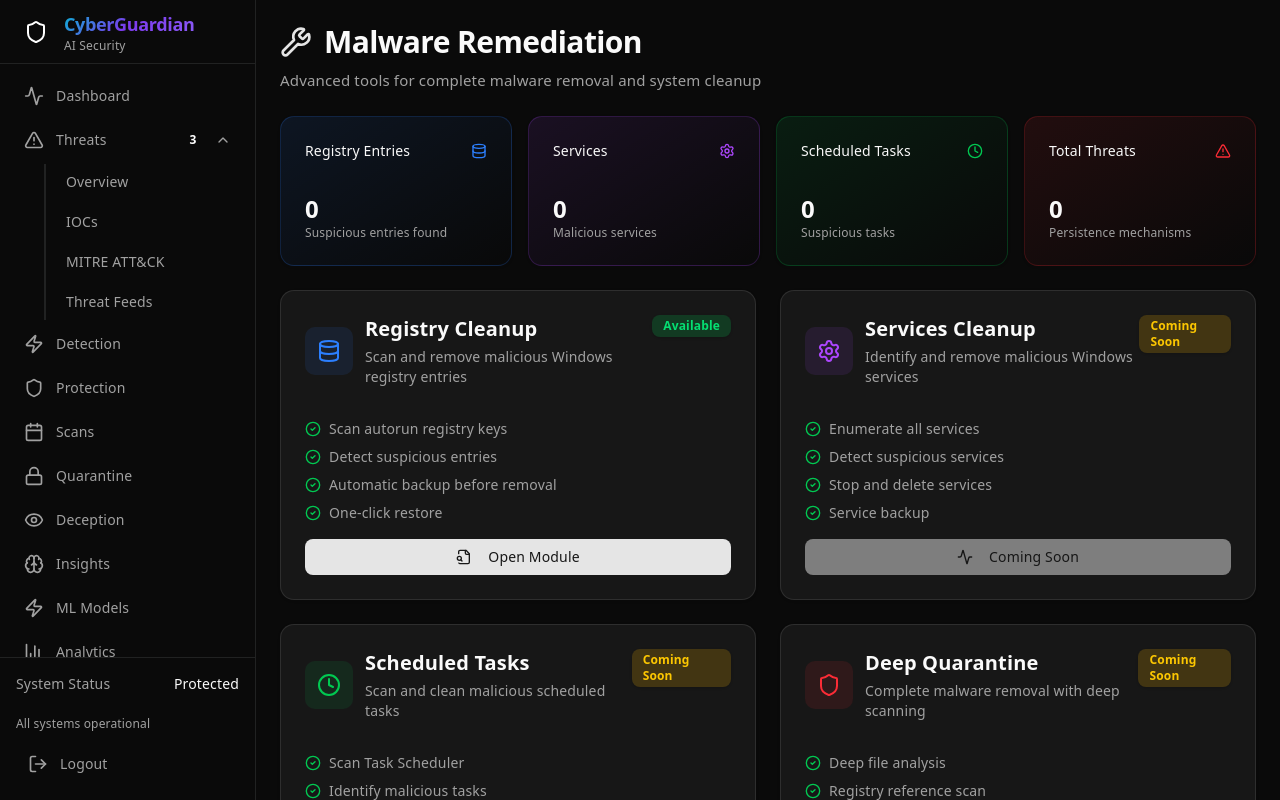
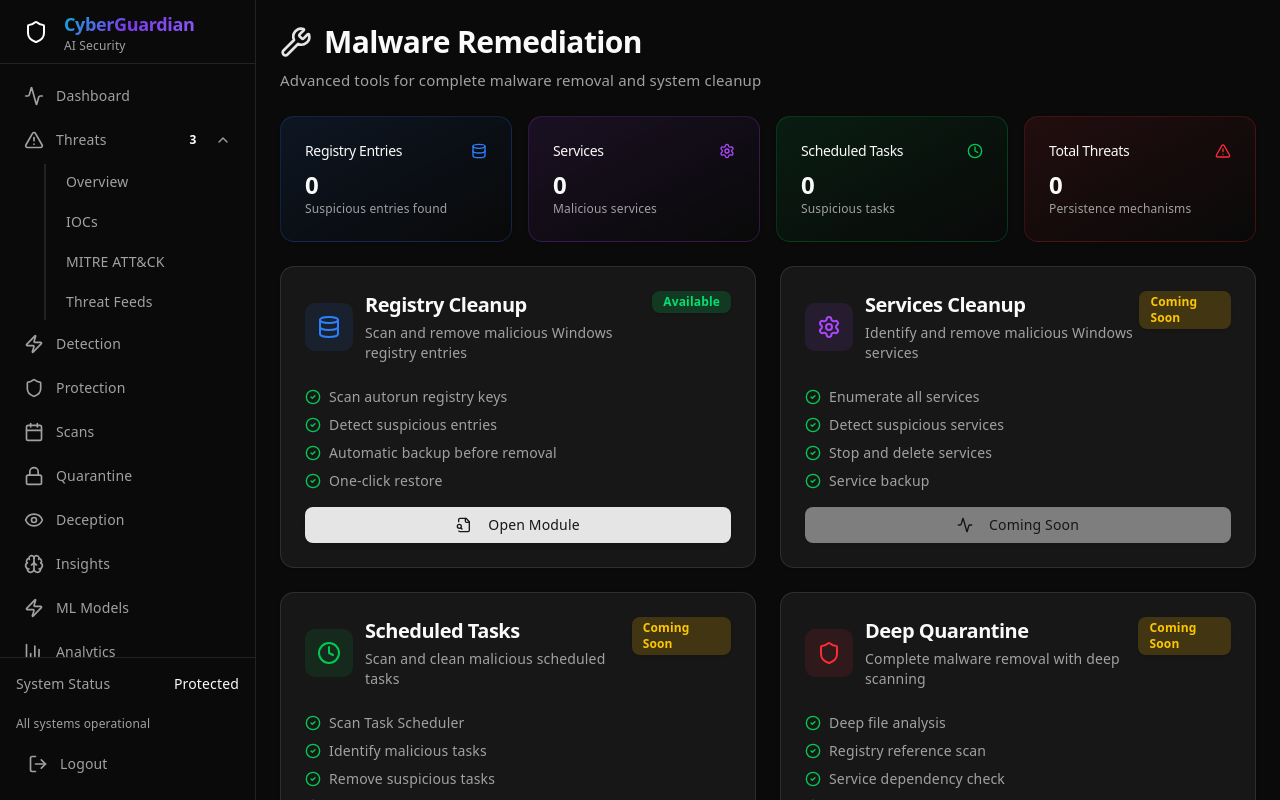
Before and after one commit to stefony/cyberguardian-dashboard, a Next.js app: page /remediation in a window 1280 px wide. Built offline with nearby package versions, Linux system fonts and the light colour scheme; no server answers; sample sign-in values are in the browser's storage.

Commit message:
fix: add missing shadcn components (card, button, toast)

```diff
--- /dev/null
+++ b/components/ui/button.tsx
@@ -0,0 +1,57 @@
+import * as React from "react"
+import { Slot } from "@radix-ui/react-slot"
+import { cva, type VariantProps } from "class-variance-authority"
+
+import { cn } from "@/lib/utils"
+
+const buttonVariants = cva(
+  "inline-flex items-center justify-center gap-2 whitespace-nowrap rounded-md text-sm font-medium transition-colors focus-visible:outline-none focus-visible:ring-1 focus-visible:ring-ring disabled:pointer-events-none disabled:opacity-50 [&_svg]:pointer-events-none [&_svg]:size-4 [&_svg]:shrink-0",
+  {
+    variants: {
+      variant: {
+        default:
+          "bg-primary text-primary-foreground shadow hover:bg-primary/90",
+        destructive:
+          "bg-destructive text-destructive-foreground shadow-sm hover:bg-destructive/90",
+        outline:
+          "border border-input bg-background shadow-sm hover:bg-accent hover:text-accent-foreground",
+        secondary:
+          "bg-secondary text-secondary-foreground shadow-sm hover:bg-secondary/80",
+        ghost: "hover:bg-accent hover:text-accent-foreground",
+        link: "text-primary underline-offset-4 hover:underline",
+      },
+      size: {
+        default: "h-9 px-4 py-2",
+        sm: "h-8 rounded-md px-3 text-xs",
+        lg: "h-10 rounded-md px-8",
+        icon: "h-9 w-9",
+      },
+    },
+    defaultVariants: {
+      variant: "default",
+      size: "default",
+    },
+  }
+)
+
+export interface ButtonProps
+  extends React.ButtonHTMLAttributes<HTMLButtonElement>,
+    VariantProps<typeof buttonVariants> {
+  asChild?: boolean
+}
+
+const Button = React.forwardRef<HTMLButtonElement, ButtonProps>(
+  ({ className, variant, size, asChild = false, ...props }, ref) => {
+    const Comp = asChild ? Slot : "button"
+    return (
+      <Comp
+        className={cn(buttonVariants({ variant, size, className }))}
+        ref={ref}
+        {...props}
+      />
+    )
+  }
+)
+Button.displayName = "Button"
+
+export { Button, buttonVariants }
--- /dev/null
+++ b/components/ui/card.tsx
@@ -0,0 +1,76 @@
+import * as React from "react"
+
+import { cn } from "@/lib/utils"
+
+const Card = React.forwardRef<
+  HTMLDivElement,
+  React.HTMLAttributes<HTMLDivElement>
+>(({ className, ...props }, ref) => (
+  <div
+    ref={ref}
+    className={cn(
+      "rounded-xl border bg-card text-card-foreground shadow",
+      className
+    )}
+    {...props}
+  />
+))
+Card.displayName = "Card"
+
+const CardHeader = React.forwardRef<
+  HTMLDivElement,
+  React.HTMLAttributes<HTMLDivElement>
+>(({ className, ...props }, ref) => (
+  <div
+    ref={ref}
+    className={cn("flex flex-col space-y-1.5 p-6", className)}
+    {...props}
+  />
+))
+CardHeader.displayName = "CardHeader"
+
+const CardTitle = React.forwardRef<
+  HTMLDivElement,
+  React.HTMLAttributes<HTMLDivElement>
+>(({ className, ...props }, ref) => (
+  <div
+    ref={ref}
+    className={cn("font-semibold leading-none tracking-tight", className)}
+    {...props}
+  />
+))
+CardTitle.displayName = "CardTitle"
+
+const CardDescription = React.forwardRef<
+  HTMLDivElement,
+  React.HTMLAttributes<HTMLDivElement>
+>(({ className, ...props }, ref) => (
+  <div
+    ref={ref}
+    className={cn("text-sm text-muted-foreground", className)}
+    {...props}
+  />
+))
+CardDescription.displayName = "CardDescription"
+
+const CardContent = React.forwardRef<
+  HTMLDivElement,
+  React.HTMLAttributes<HTMLDivElement>
+>(({ className, ...props }, ref) => (
+  <div ref={ref} className={cn("p-6 pt-0", className)} {...props} />
+))
+CardContent.displayName = "CardContent"
+
+const CardFooter = React.forwardRef<
+  HTMLDivElement,
+  React.HTMLAttributes<HTMLDivElement>
+>(({ className, ...props }, ref) => (
+  <div
+    ref={ref}
+    className={cn("flex items-center p-6 pt-0", className)}
+    {...props}
+  />
+))
+CardFooter.displayName = "CardFooter"
+
+export { Card, CardHeader, CardFooter, CardTitle, CardDescription, CardContent }
```
